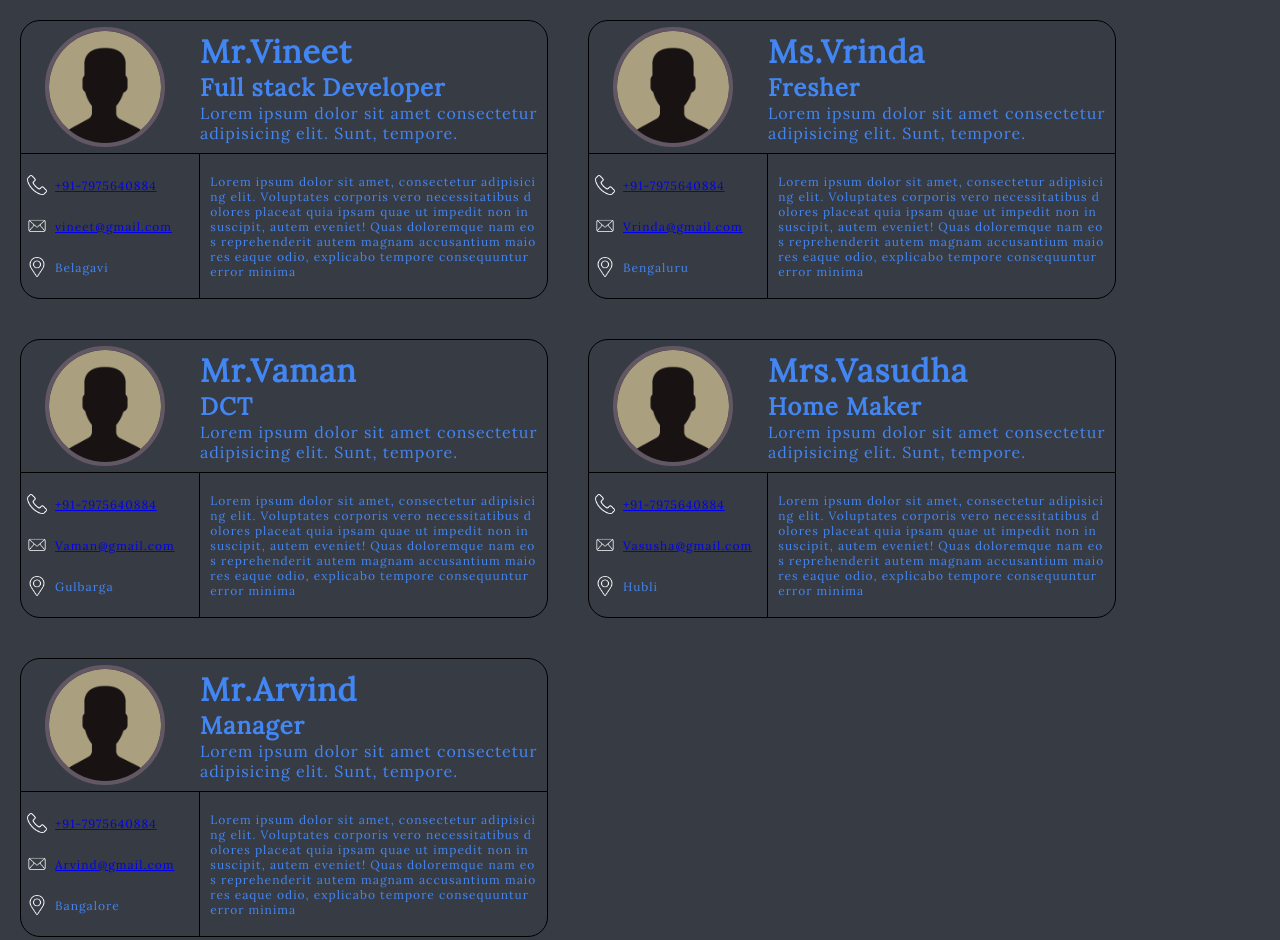
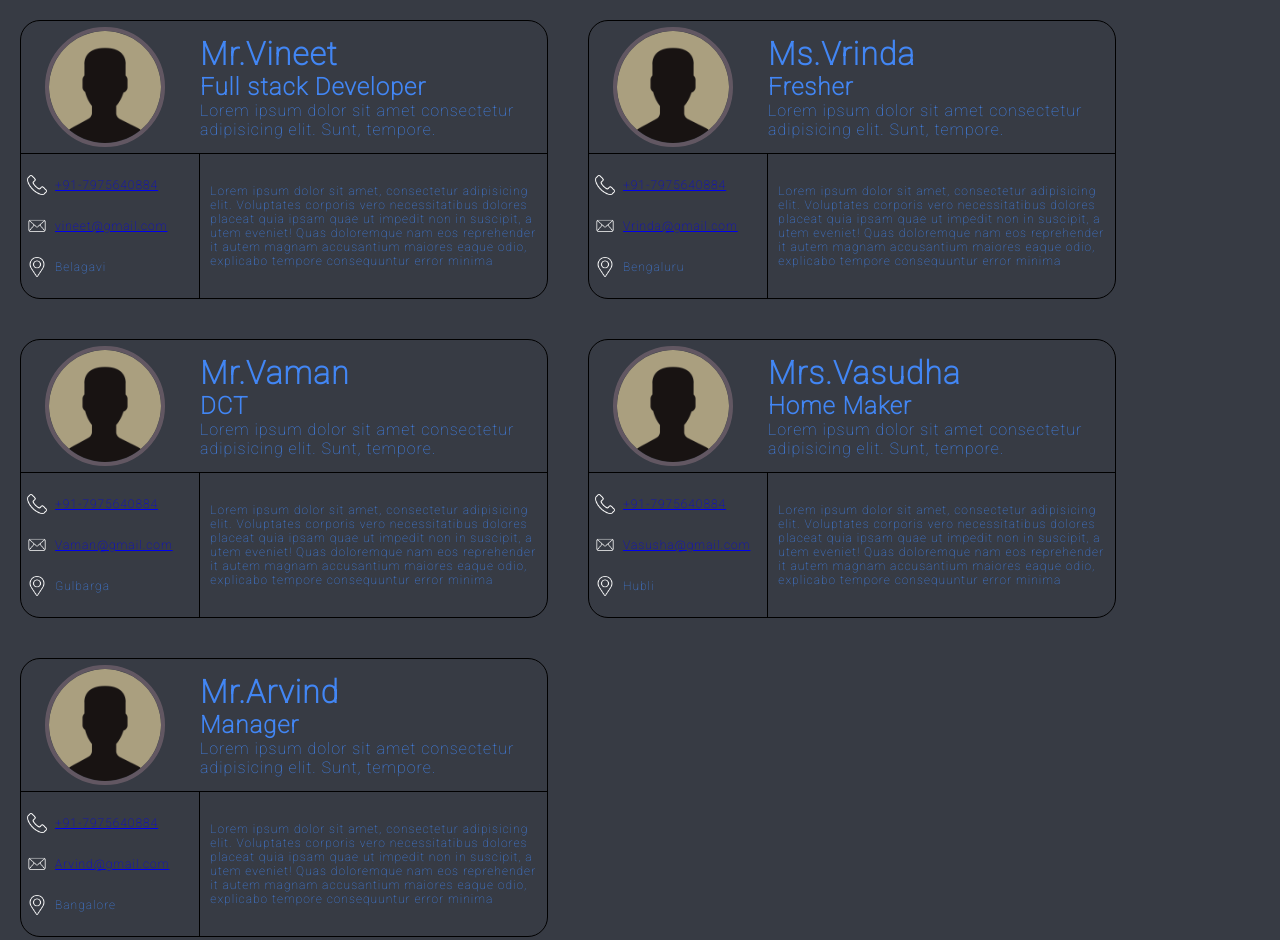
Before and after one commit to Abhi-Cool-karni/card.github.io, a plain HTML site: page index.html in a window 1280 px wide. Drawn offline with Linux system fonts and the light colour scheme.

Commit message:
Updated font style to Roboto

```diff
--- a/main.css
+++ b/main.css
@@ -1,4 +1,4 @@
-@import url("https://fonts.googleapis.com/css2?family=Lora&display=swap");
+@import url('https://fonts.googleapis.com/css2?family=Roboto:wght@100&display=swap');
 
 * {
   padding: 0;
@@ -8,7 +8,7 @@
 
 body {
   color: #000;
-  font-family: "Lora", serif;
+  font-family: 'Roboto', sans-serif;
   letter-spacing: 1px;
   background: #373b44;
   color: #4286f4;
```
